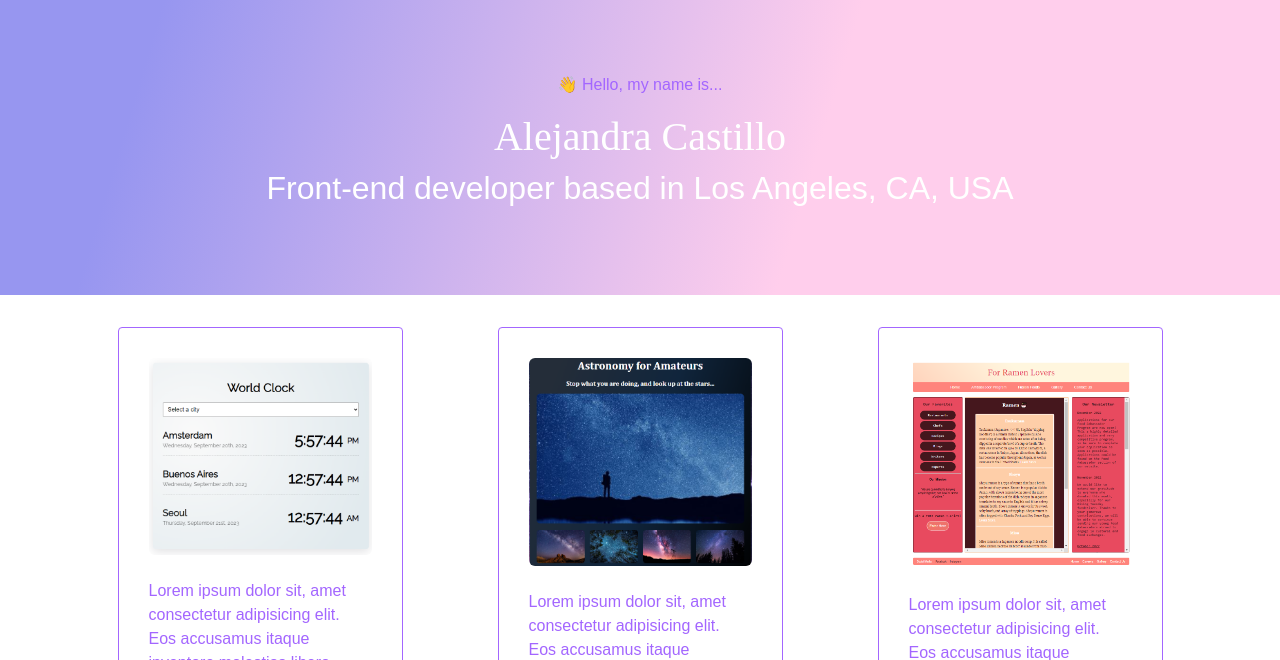
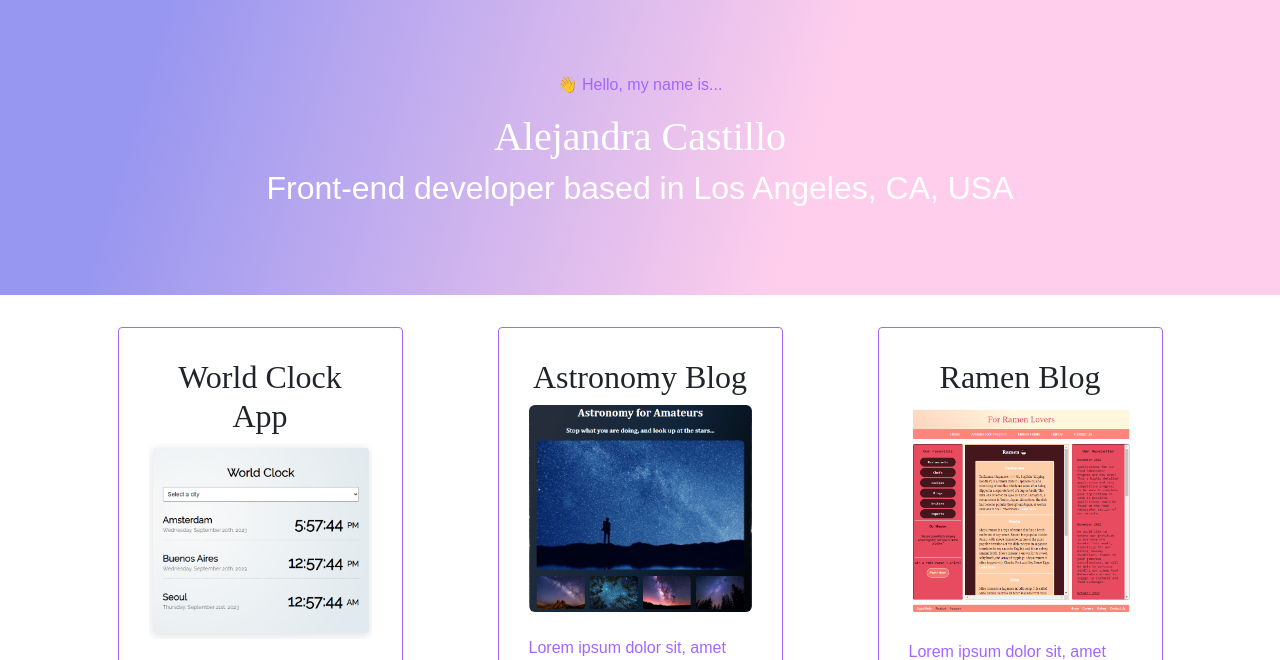
Before and after one commit to apcastillo11/responsive-porfolio-project-castillo, a plain HTML site: page index.html in a window 1280 px wide. Shown: the part 75-735 px from the top of the page. Drawn offline with nearby package versions, Linux system fonts and the light colour scheme; a web font is replaced by a local one.

Commit message:
Added headings to project content

```diff
--- a/index.html
+++ b/index.html
@@ -57,6 +57,7 @@
     <div class="container">
       <div class="row pt-3 d-flex justify-content-around">
         <div class="col-lg-3 m-3 add-border">
+          <h2>World Clock App</h2>
           <img
             src="images/clock.png"
             class="img-fluid rounded"
@@ -71,6 +72,7 @@
           <a class="btn btn-branding-outline" href="/work">Learn More</a>
         </div>
         <div class="col-lg-3 m-3 add-border">
+          <h2>Astronomy Blog</h2>
           <img
             src="images/astronomy.png"
             class="img-fluid rounded"
@@ -85,6 +87,7 @@
           <a class="btn btn-branding-outline" href="/work">Learn More</a>
         </div>
         <div class="col-lg-3 m-3 add-border">
+          <h2>Ramen Blog</h2>
           <img
             src="images/ramen.png"
             class="img-fluid rounded"
@@ -100,6 +103,7 @@
           <a class="btn btn-branding-outline" href="/work">Learn More</a>
         </div>
       </div>
+      <footer></footer>
     </div>
   </body>
 </html>
--- a/styles/portfolio.css
+++ b/styles/portfolio.css
@@ -38,11 +38,16 @@ h1 {
 
 h2 {
   font-family: var(--default-font-family);
+  text-align: center;
 }
 
 p {
   color: var(--branding-color);
   font-family: var(--default-font-family);
+}
+
+.container h2 {
+  font-family: var(--heading-font-family);
 }
 
 .active {
```
